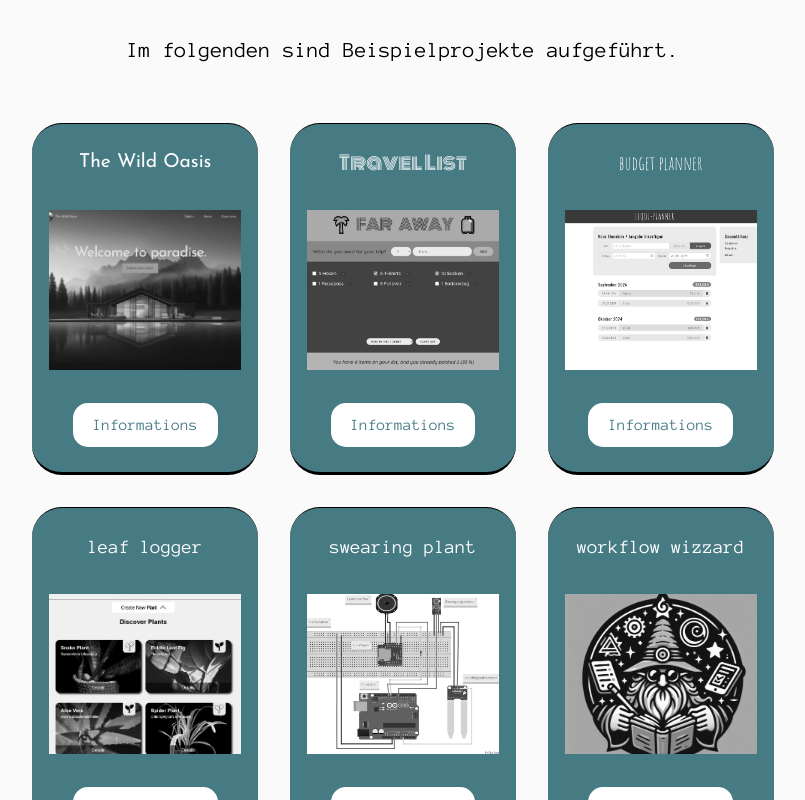
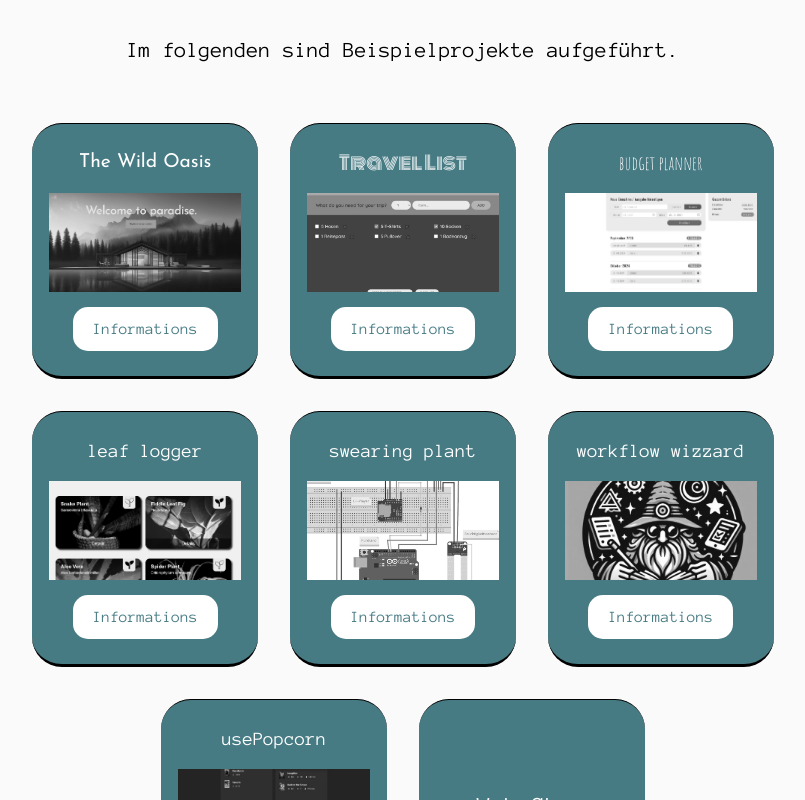
Before and after one commit to juliabellmann/portfolio, a Next.js app: page / in a window 1280 px wide. Shown: the part 5980-6780 px from the top of the page, without its empty margins (237-1042 px from the left). Built offline with nearby package versions, Linux system fonts and the light colour scheme.

Commit message:
add styling

```diff
--- a/app/_components/ProjectsStyles.js
+++ b/app/_components/ProjectsStyles.js
@@ -28,11 +28,12 @@ export const CardContainer = styled.div`
     flex-direction: column;
     align-items: center;
     justify-content: space-between; // um die Heading oben, das Bild mittig und den Button unten auszurichten
-    /* gap: 15px; //unnötig, da cardhöhe */
+    gap: 15px;
 
     background-color: var(--akzentfarbe);
     margin: 1rem;
 
+    /* Größe für Handy-Ansicht */
     width: 90%;
     height: 55vw;
     padding: 25px 10px 25px 10px;
@@ -42,10 +43,11 @@ export const CardContainer = styled.div`
     border-top: 1px solid var(--color-font);
     border-bottom: 3px solid var(--color-font);
 
+
     @media (min-width: 1024px) {
-
+        /*  für Display-Ansicht */
         width: 28%; /* width <= 33%, damit nur 3 Cards je Reihe dargestellt werden */
-        height: 27.5vw;
+        height: 20vw;
     }
 `;
 
@@ -57,22 +59,20 @@ export const ProjectImgContainer = styled.div`
     justify-content: center;
 
     transition: transform 0.3s ease;
-    width: 30vw;
-    height: 25vw;
+
+    /* Größe für Handy-Ansicht */
+    width: 40vw;
+    height: 55vw;
 
     overflow: hidden;
 
-    padding-bottom: 20px; //?
+    /* padding-bottom: 20px; */
+
 
     @media (min-width: 1024px) {
+        /* für Display-Ansicht */
         width: 15vw;
         height: 12.5vw;
-
-        display: flex;
-        flex-direction: column;
-        justify-content: center;
-
-
     }
 
   &:hover {
@@ -108,9 +108,9 @@ position: relative;
 
 export const ModalImage = styled.div`
 position: relative;
-    width: 30vw;
-    height: 25vw;
-    margin: 10px 50px;
+    /* width: 30vw; */
+    /* height: 25vw; */
+    /* margin: 10px 50px; */
 `;
 
 export const EmptyProject = styled.div`
--- a/app/_styles/globals.css
+++ b/app/_styles/globals.css
@@ -349,6 +349,7 @@ np
   display: flex;
   align-items: center;
   /* margin: 30px 0 0 0; */
+  color: white;
 }
 @media (min-width: 1024px) {
   .card-heading {
```
